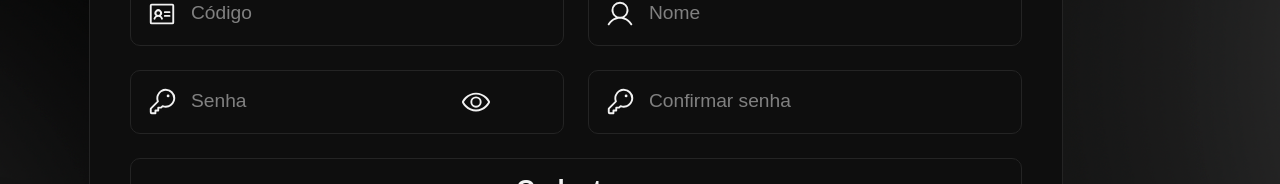
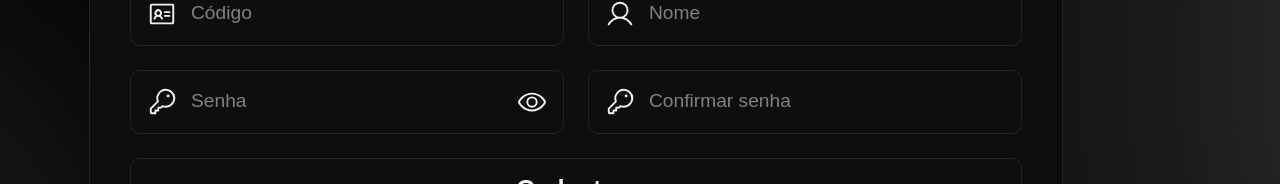
Before and after one commit to gabrieloliveiracrz/auto-control-parts, a React (Vite) app: page /login/signUp in a window 1280 px wide. Shown: the part 303-487 px from the top of the page. Built offline with nearby package versions, Linux system fonts and the light colour scheme; a web font is replaced by a local one.

Commit message:
new features: fix errors and styles

```diff
--- a/src/pages/login/SignIn/SignIn.jsx
+++ b/src/pages/login/SignIn/SignIn.jsx
@@ -5,6 +5,7 @@ import Confirm from '../../../components/Confirm/Confirm';
 import Back from '../../../components/Back/Back';
 import * as s from '../style';
 import api from '../../../services/api';
+import { toast } from 'react-toastify';
 
 const SignIn = () => {
   const navigate = useNavigate();
@@ -42,7 +43,7 @@ const SignIn = () => {
           setLoggin(true);
         } else {
           setUser('');
-          console.log(user);
+          toast.error(response.data.message);
         }
       });
   };
--- a/src/pages/login/SignUp/SignUp.jsx
+++ b/src/pages/login/SignUp/SignUp.jsx
@@ -15,11 +15,9 @@ import api from '../../../services/api';
 import { toast } from 'react-toastify';
 
 const SignUp = () => {
-  const navigate = useNavigate();
   const [form, setForm] = useState({});
   const [difPass, setDifPass] = useState(false);
   const [iconPass, setIconPass] = useState(true);
-  const [iconConfirm, setIconConfirm] = useState(true);
   const [password, setPassword] = useState('');
   const [type, setType] = useState('password');
   const [isValidLen, setIsValidLen] = useState(false);
@@ -78,13 +76,11 @@ const SignUp = () => {
           if (statusCode === 200) {
             if (info.access === 'S') {
               handleInput(null, info);
-              setIsDisabled(true);
               toast.warning(
                 `Olá ${info.name}, você já possui acesso ao portal!`
               );
             } else {
               handleInput(null, info);
-              setIsDisabled(false);
             }
           } else {
             toast.error('Usuário não cadastrado no sistema!');
@@ -96,10 +92,8 @@ const SignUp = () => {
   const verifyEqualPassword = (e) => {
     if (form.password === e.target.value) {
       setDifPass(false);
-      setIsDisabled(false);
     } else {
       setDifPass(true);
-      setIsDisabled(true);
     }
   };
 
@@ -110,16 +104,6 @@ const SignUp = () => {
     } else {
       setIconPass(true);
       setType('password');
-    }
-  };
-
-  const changeEyeConfirm = (e) => {
-    if (iconConfirm === true) {
-      setIconConfirm(false);
-      setConfirmPass('text');
-    } else {
-      setIconConfirm(true);
-      setConfirmPass('password');
     }
   };
 
--- a/src/pages/login/style.jsx
+++ b/src/pages/login/style.jsx
@@ -79,15 +79,16 @@ export const IconWithInput = styled.div`
   padding: 1rem;
   min-width: 400px;
   gap: 0.75rem;
+  align-items: center;
 
-  &:has(input:focus) {
-    -webkit-box-shadow: 0px 0px 8px 1px rgba(110, 110, 110, 0.5);
-    -moz-box-shadow: 0px 0px 8px 1px rgba(110, 110, 110, 0.5);
+  &:focus-within {
     box-shadow: 0px 0px 8px 1px rgba(110, 110, 110, 0.5);
     transition: 300ms;
   }
 
   & .icon {
+    display: flex;
+    justify-content: end;
     color: #f2f2f2;
   }
 
@@ -107,8 +108,8 @@ export const IconWithInput = styled.div`
 `;
 
 export const Input = styled.input`
+  flex-grow: 1;
   border: none;
-  width: 18rem;
   background-color: #0e0e0e;
   outline: none;
   color: #f2f2f2;
```
